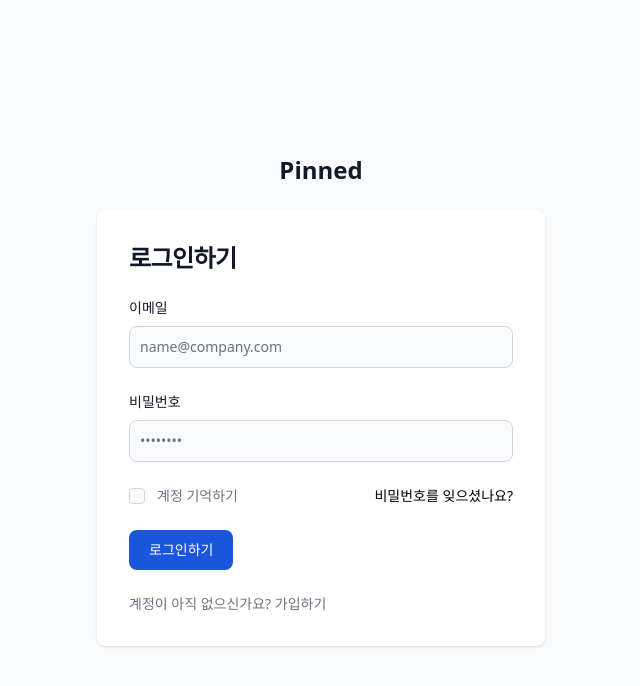
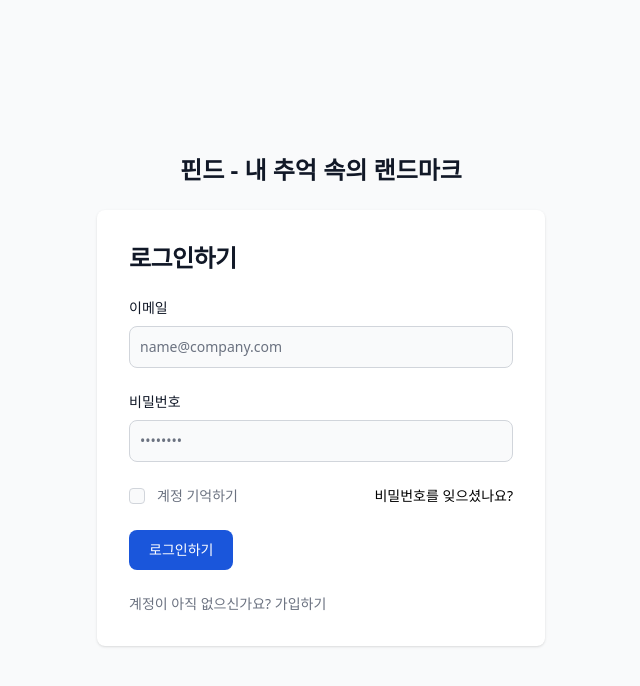
Before and after one commit to bnbong/Project-Pinned, a Next.js app in the folder front/: page /login in a window 1280 px wide. Shown: the top 686 px of the page, without its empty margins (319-959 px from the left). Built offline with nearby package versions, Linux system fonts and the light colour scheme; no server answers.

Commit message:
[PP-15] s3 forbidden image default이미지로 리턴하게 수정

```diff
--- a/front/components/PostLayout.js
+++ b/front/components/PostLayout.js
@@ -34,6 +34,7 @@
           <img
             className="h-48 w-full object-cover md:w-48"
             src={images[0]?.image || "https://via.placeholder.com/150"}
+            onError={(e)=>{e.target.onerror = null; e.target.src="https://via.placeholder.com/150"}}
             alt="A random image"
           />
         </div>
--- a/front/pages/login.js
+++ b/front/pages/login.js
@@ -55,7 +55,7 @@
             href="#"
             className="flex items-center mb-6 text-2xl font-semibold text-gray-900 dark:text-white"
           >
-            Pinned
+            핀드 - 내 추억 속의 랜드마크
           </a>
           <div className="w-full bg-white rounded-lg shadow dark:border md:mt-0 sm:max-w-md xl:p-0 dark:bg-gray-800 dark:border-gray-700">
             <div className="p-6 space-y-4 md:space-y-6 sm:p-8">
```
